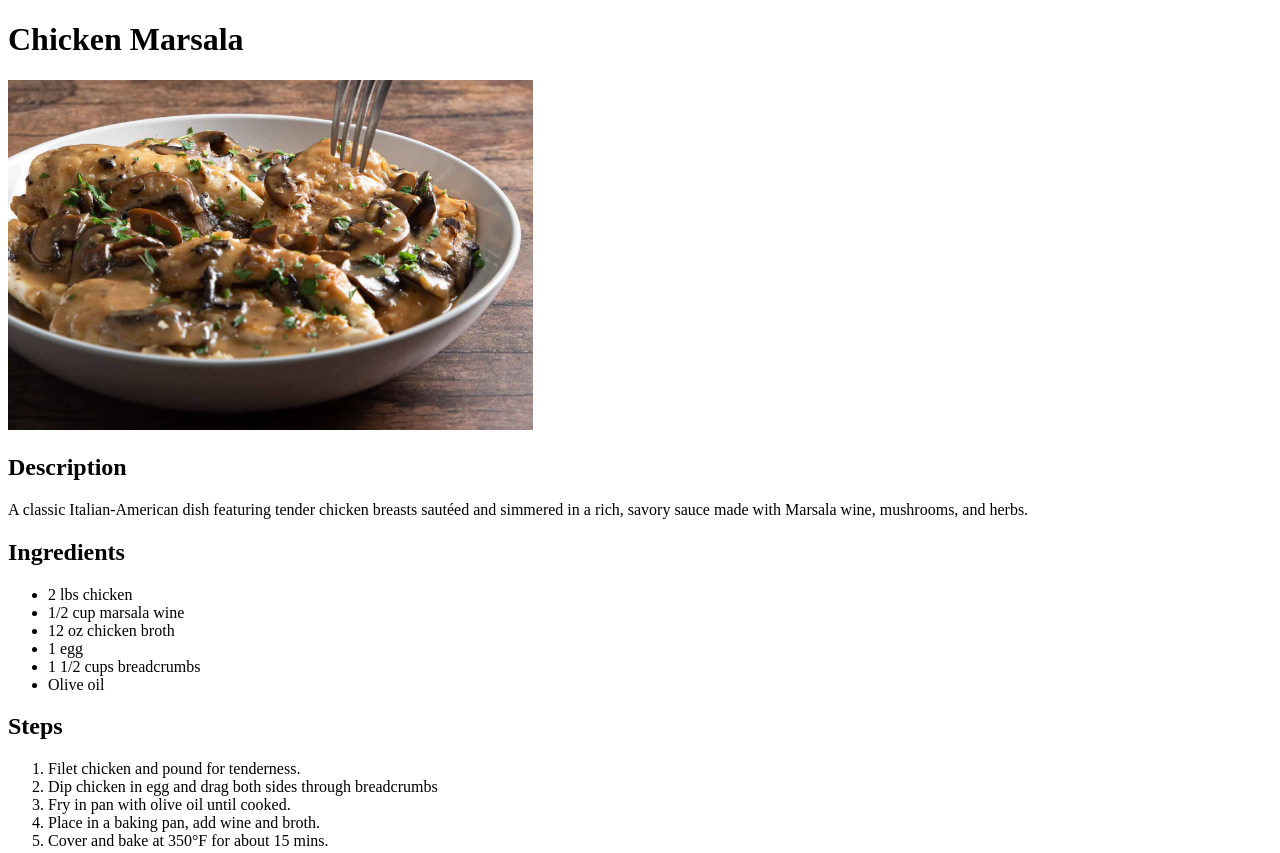
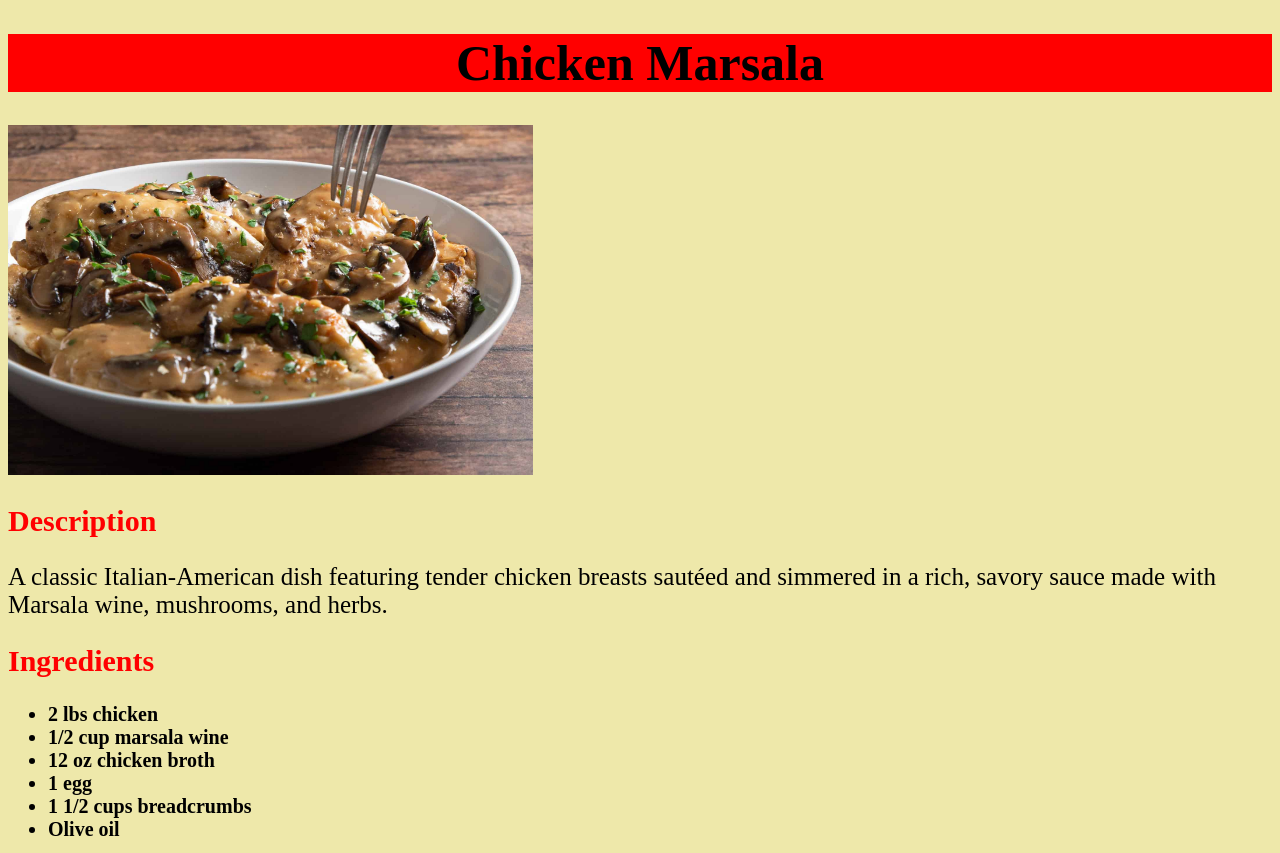
Before and after one commit to 8tsmith11/odin-recipes, a plain HTML site: page recipes/chicken-marsala.html in a window 1280 px wide. Shown: the top 853 px of the page. Drawn offline with Linux system fonts and the light colour scheme.

Commit message:
Create style.css and link it to each page
Added background color and changed font settings
and alignment for text on each page.

```diff
--- a/recipes/chicken-marsala.html
+++ b/recipes/chicken-marsala.html
@@ -4,6 +4,7 @@
         <meta charset="UTF-8">
         <meta name="viewport" content="width=device-width, initial-scale=1.0">
         <title>Chicken Marsala</title>
+        <link rel="stylesheet" href="../style.css">
     </head>
 
     <body>
@@ -11,12 +12,12 @@
         <img src="../img/chicken-marsala.jpg" alt="meat and rice in a pan" height="350">
 
         <h2>Description</h2>
-        <p>A classic Italian-American dish featuring tender chicken breasts
+        <p class="description">A classic Italian-American dish featuring tender chicken breasts
             sautéed and simmered in a rich, savory sauce made with Marsala
             wine, mushrooms, and herbs.</p>
 
         <h2>Ingredients</h2>
-        <ul>
+        <ul class="ingredients">
             <li>2 lbs chicken</li>
             <li>1/2 cup marsala wine</li>
             <li>12 oz chicken broth</li>
@@ -26,7 +27,7 @@
         </ul>
 
         <h2>Steps</h2>
-        <ol>
+        <ol class="steps">
             <li>Filet chicken and pound for tenderness.</li>
             <li>Dip chicken in egg and drag both sides through breadcrumbs</li>
             <li>Fry in pan with olive oil until cooked.</li>
--- /dev/null
+++ b/style.css
@@ -0,0 +1,37 @@
+body {
+    background-color: palegoldenrod;
+    font-family: "Times New Roman", serif;
+}
+
+h1 {
+    font-weight: bold;
+    font-size: 50px;
+    background-color: red;
+    text-align: center;
+}
+
+h2 {
+    font-size: 30px;
+    color: red;
+}
+
+img {
+    height: 350;
+    width: auto;
+}
+
+.description {
+    font-size: 25px;
+}
+
+li {
+    font-size: 20px;
+}
+
+a {
+    font-size: 30px;
+}
+
+.ingredients {
+    font-weight: bolder;
+}
```
Also changed, not shown: index.html (+1 -0 lines), recipes/gruel.html (+4 -3 lines), recipes/meatloaf.html (+4 -3 lines).
